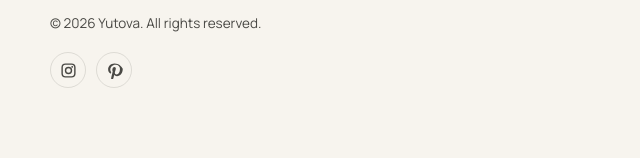
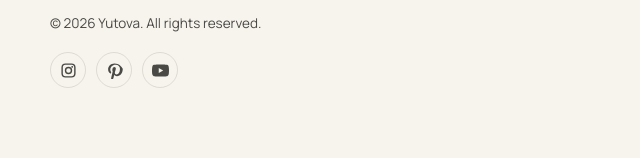
Before and after one commit to Yutova/website, a website: page about/index.html in a window 1280 px wide. Shown: the part 2191-2349 px from the top of the page, 0-640 px from the left. Drawn offline with Linux system fonts and the light colour scheme.

Commit message:
added youtube link to the footer

```diff
--- a/about/index.html
+++ b/about/index.html
@@ -268,6 +268,16 @@
                   d="M12.04 2C6.52 2 3 5.95 3 10.24c0 2.72 1.02 5.14 3.22 6.04.36.15.68.01.78-.4l.29-1.12c.1-.4.06-.54-.21-.86-.6-.71-.98-1.63-.98-2.94 0-3.79 2.83-7.19 7.37-7.19 4.02 0 6.23 2.46 6.23 5.75 0 4.32-1.91 7.97-4.75 7.97-1.57 0-2.75-1.3-2.37-2.9.45-1.9 1.32-3.95 1.32-5.32 0-1.23-.66-2.25-2.03-2.25-1.61 0-2.9 1.66-2.9 3.89 0 1.42.48 2.38.48 2.38l-1.94 8.21c-.58 2.44-.09 5.43-.05 5.73.02.18.26.22.37.09.15-.2 2.13-2.64 2.8-4.96.19-.66 1.08-4.21 1.08-4.21.53 1.01 2.08 1.9 3.73 1.9 4.91 0 8.24-4.47 8.24-10.45C22 6.21 18.27 2 12.04 2Z"
                 /></svg
             ></a>
+            <a
+              href="https://www.youtube.com/@YutovaAI"
+              target="_blank"
+              rel="noopener noreferrer"
+              aria-label="YouTube"
+              ><svg viewBox="0 0 24 24" aria-hidden="true">
+                <path
+                  d="M23.498 6.186a3.016 3.016 0 0 0-2.122-2.136C19.505 3.545 12 3.545 12 3.545s-7.505 0-9.377.505A3.017 3.017 0 0 0 .502 6.186C0 8.07 0 12 0 12s0 3.93.502 5.814a3.016 3.016 0 0 0 2.122 2.136c1.871.505 9.376.505 9.376.505s7.505 0 9.377-.505a3.015 3.015 0 0 0 2.122-2.136C24 15.93 24 12 24 12s0-3.93-.502-5.814zM9.545 15.568V8.432L15.818 12l-6.273 3.568z"
+                /></svg
+            ></a>
           </div>
         </div>
         <div class="footer-links-group">
--- a/package.json
+++ b/package.json
@@ -1,6 +1,6 @@
 {
   "name": "yutova-website",
-  "version": "1.2.3",
+  "version": "1.2.4",
   "private": true,
   "description": "Yutova official website",
   "scripts": {
```
Also changed, not shown: index.html (+12 -0 lines), privacy-policy/index.html (+10 -0 lines), support/index.html (+10 -0 lines), terms-of-use/index.html (+10 -0 lines).
